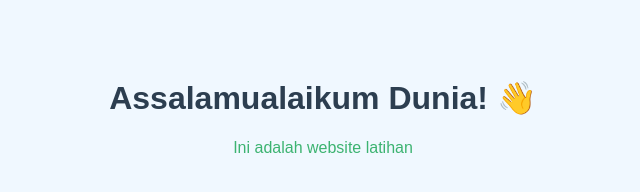
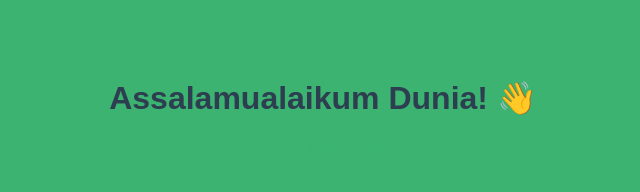
Before and after one commit to Nurul-Imam/latihan, a plain HTML site: page index.html in a window 1280 px wide. Shown: the whole page, without its empty margins (317-957 px from the left). Drawn offline with Linux system fonts and the light colour scheme.

Commit message:
Update style.css

```diff
--- a/style.css
+++ b/style.css
@@ -1,5 +1,5 @@
 body {
-  background-color: #f0f8ff;
+  background-color: #3cb371;
   font-family: sans-serif;
   text-align: center;
   padding: 50px;
```
